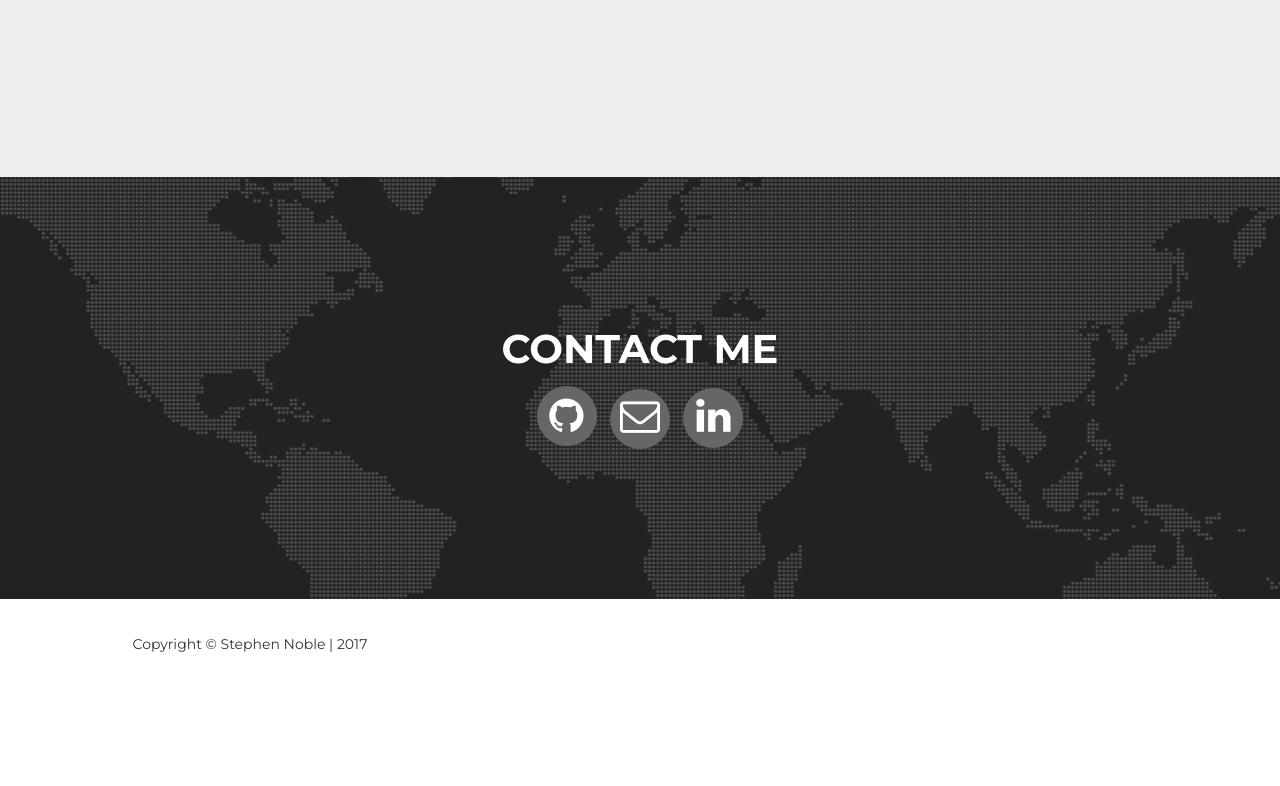
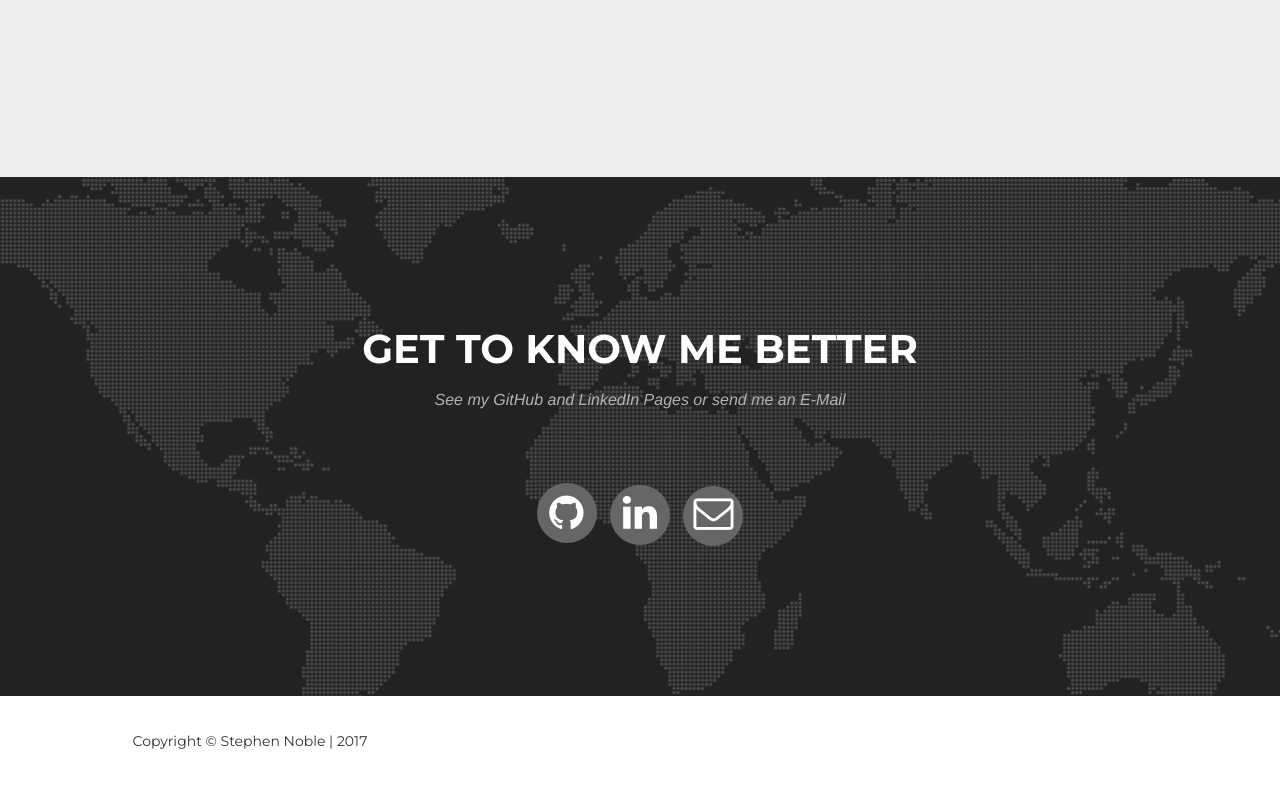
Before and after one commit to hsnoble/hsnoble.github.io, a website: page index.html in a window 1280 px wide. Shown: the part 2711-3497 px from the top of the page. Before the commit the page ends 3400 px from the top, so only its background shows below. Drawn offline with nearby package versions, Linux system fonts and the light colour scheme; a web font is replaced by a local one.

Commit message:
Further improved contact information section.

```diff
--- a/index.html
+++ b/index.html
@@ -355,7 +355,8 @@
         <div class="container">
             <div class="row">
                 <div class="col-lg-12 text-center">
-                    <h2 class="section-heading">Contact Me</h2>
+                    <h2 class="section-heading">Get to Know Me Better</h2>
+					<h3 class="section-subheading text-muted" style="color: #b3b3b3;">See my GitHub and LinkedIn Pages or send me an E-Mail</h3>
                 </div>
             </div>
             <div class="text-center">
@@ -363,9 +364,9 @@
                     <ul class="list-inline social-buttons center-block">
 							<li><a href="https://github.com/hsnoble"><i class="fa fa-github fa-2x" style="margin-top: 10px;"></i></a>
 							</li>
+							<li><a href="https://www.linkedin.com/in/hsnoble/"><i class="fa fa-linkedin fa-2x" style="margin-top: 8px;"></i></a>
+							</li>
 							<li><a href="mailto:hsnoble@myseneca.ca"><i class="fa fa-envelope-o fa-2x " style="margin-top: 7px;"></i></a>
-							</li>
-							<li><a href="https://www.linkedin.com/in/hsnoble/"><i class="fa fa-linkedin fa-2x" style="margin-top: 8px;"></i></a>
 							</li>
 					</ul>
                 </div>
```
